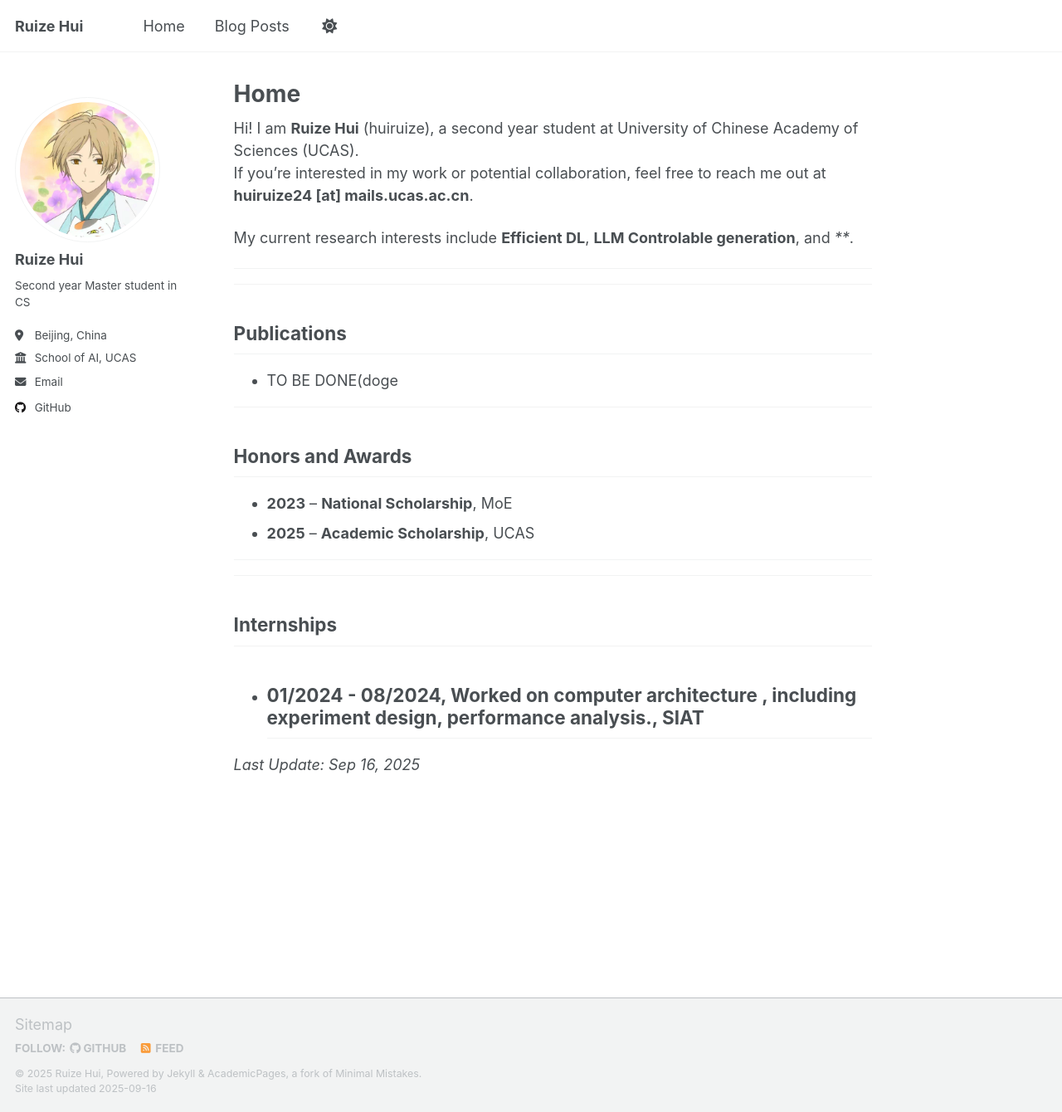
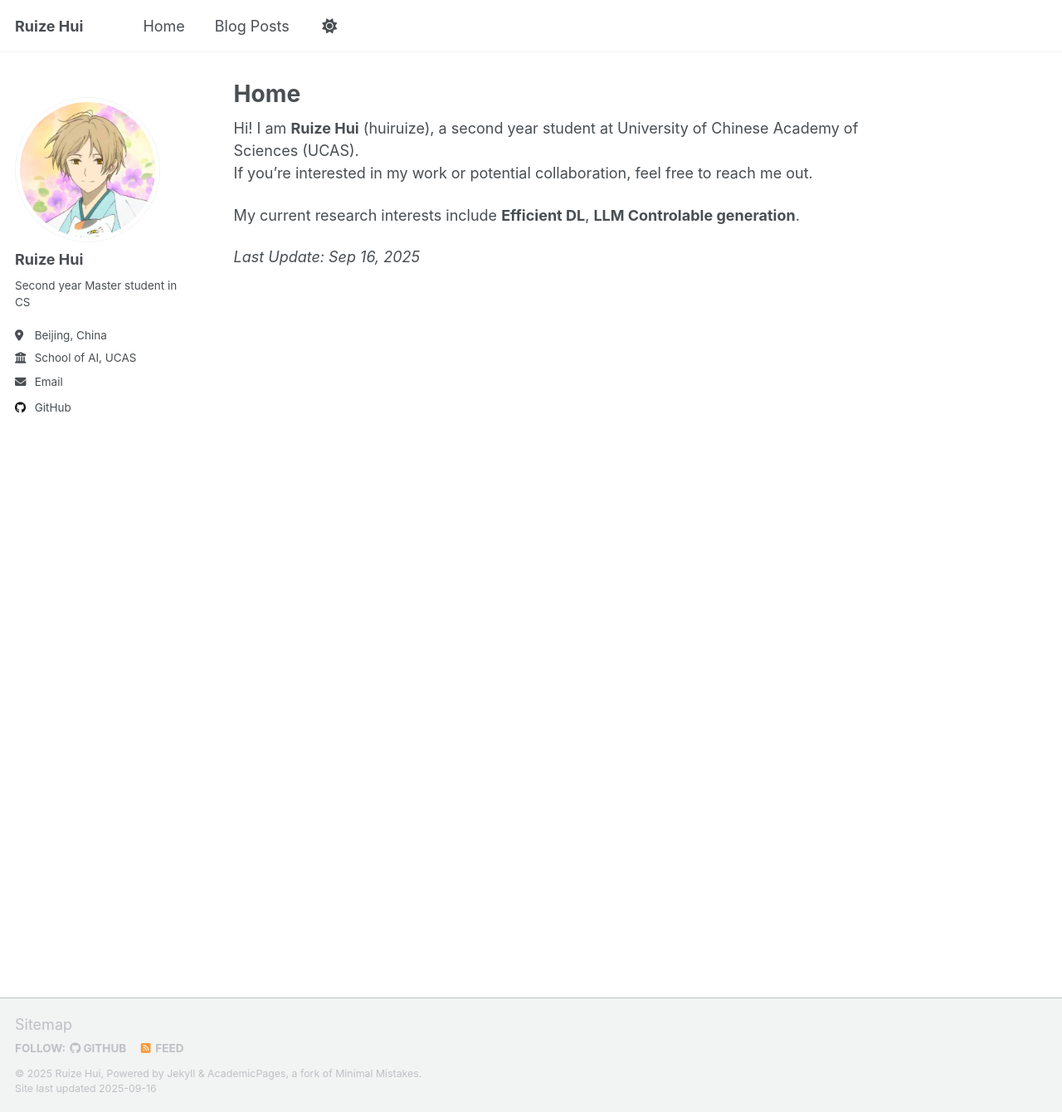
Before and after one commit to horizon0320/horizon0320.github.io, a Jekyll site: the page built from index.md, in a window 1280 px wide and 1340 px high. Shown: the whole window at 83% size. Built offline with Jekyll 4.4.1, drawn with Linux system fonts in a browser that asks for light colours; a script that is not in the unit is left out.

Commit message:
Revise personal introduction and research interests
Removed contact email and updated research interests section.

```diff
--- a/index.md
+++ b/index.md
@@ -5,28 +5,9 @@ author_profile: true
 ---
 
 Hi! I am **Ruize Hui** (huiruize), a second year student at University of Chinese Academy of Sciences (UCAS).
-If you’re interested in my work or potential collaboration, feel free to reach me out at **huiruize24 [at] mails.ucas.ac.cn**.
+If you’re interested in my work or potential collaboration, feel free to reach me out.
 
-My current research interests include **Efficient DL**, **LLM Controlable generation**, and ****.
-
----
----
-## Publications
-- TO BE DONE(doge
+My current research interests include **Efficient DL**, **LLM Controlable generation**.
 
 
----
-## Honors and Awards
-
-- **2023** – **National Scholarship**, MoE
-- **2025** – **Academic Scholarship**, UCAS
-
-
----
----
-
-## Internships
-- 01/2024 - 08/2024,  Worked on **computer architecture** , including experiment design, performance analysis., SIAT
----
-
 _Last Update: Sep 16, 2025_
```
